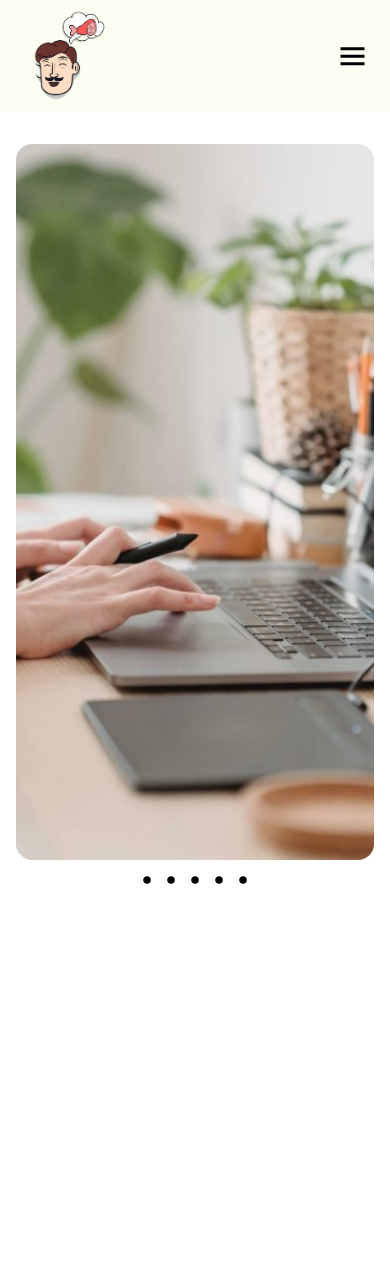
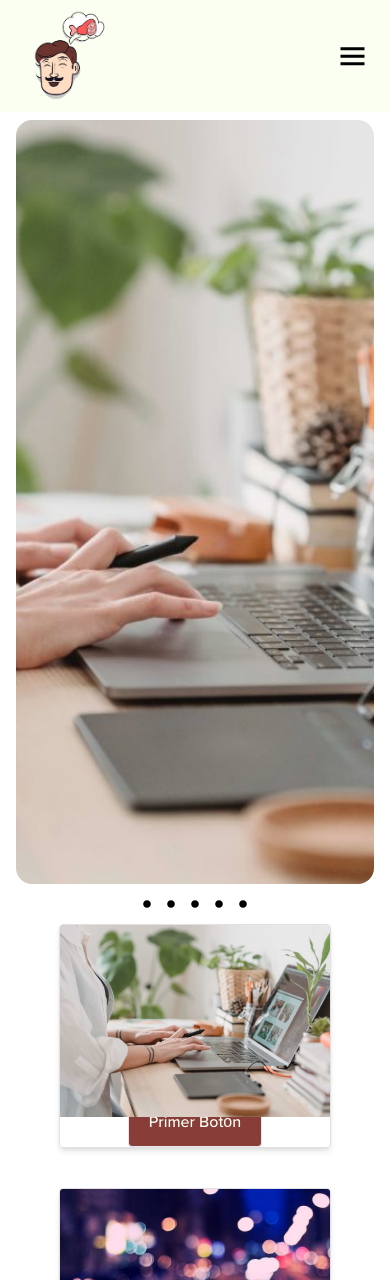
Before and after one commit to Zewuck/DejaFood, a React (Vite) app: page / in a window 390 px wide. Shown: the top 1280 px of the page. Before the commit the page ends 900 px from the top, so only its background shows below. Built offline with nearby package versions, Linux system fonts and the light colour scheme.

Commit message:
Tarjetas terminadas totalmente disponibles como componentes

```diff
--- a/src/App.tsx
+++ b/src/App.tsx
@@ -1,7 +1,7 @@
 import React from "react";
 import { Navbar } from "./components/Navbar";
 import { MarginTop } from "./components/MarginTop";
-import { Carrousel } from "./components/Carrousel";
+import { Body } from "./components/Body";
 import "./index.css";
 import './style.css'
 
@@ -10,7 +10,7 @@ function App() {
         <>
             <Navbar />
             <MarginTop />
-            <Carrousel />
+            <Body />
         </>
     );
 }
--- /dev/null
+++ b/src/components/Body.tsx
@@ -0,0 +1,17 @@
+import { Carrousel } from "./Carrousel";
+import  Cards  from "./Cards";
+import CardSecondRow from "./CardSecondRow";
+
+
+
+export function Body() {
+    return (
+        <>
+            <body>
+                <Carrousel />
+                <Cards/>
+                <CardSecondRow />
+            </body>
+        </>
+    );
+}
--- /dev/null
+++ b/src/components/Button.tsx
@@ -0,0 +1,18 @@
+import React from "react";
+
+
+type Props = {
+    contentButton: string
+}
+
+const Button:React.FC<Props> = (props) => {
+
+
+    return (
+        <button className="font-normal px-5 py-3 rounded border hover:border-transparent text-cake hover:text-cake-200 bg-brown-200 hover:bg-brown active:bg-brown-200 transition delay-0 ease-in">
+            {props.contentButton ? props.contentButton : 'Mas Información'}
+        </button>
+    );
+}
+
+export default Button;
--- /dev/null
+++ b/src/components/Card.tsx
@@ -0,0 +1,41 @@
+import React from "react";
+import Button from "./Button";
+
+type Props = {
+    img: string;
+    title: string;
+    ds: string;
+    contentButton: string;
+};
+
+const Card: React.FC<Props> = (props) => {
+    return (
+        <>
+            <div className="w-full min-h-full flex flex-col items-center justify-start overflow-hidden rounded border border-solid border-[#e1e1e1] shadow-md">
+                <figure className="flex min-w-full h-full items-center justify-center relative">
+                    <div
+                        className="bg-cover h-auto min-h-48 min-w-full absolute left-0 right-0 top-0 bottom-0"
+                        style={{
+                            backgroundImage: `url(${props.img})`,
+                        }}
+                    />
+                </figure>
+                <div className="lg:mt-44 lg:py-5 lg:px-14 flex gap-12 items-center justify-between flex-grow flex-col">
+                    <div className="p-5 inline-block text-center justify-center">
+                        <h4 className="mb-3 font-bold text-2xl leading-normal border-box block">
+                            {props.title}
+                        </h4>
+                        <p className="mb-3 leading-normal border-box block text-base">
+                            {props.ds}
+                        </p>
+                    </div>
+                    <div>
+                        <Button contentButton={props.contentButton}/>
+                    </div>
+                </div>
+            </div>
+        </>
+    );
+};
+
+export default Card;
--- /dev/null
+++ b/src/components/CardSecondRow.tsx
@@ -0,0 +1,37 @@
+import React from "react";
+import Card from "./Card";
+import { useContext } from "react";
+import { InfoContext } from "../context/InfoContext";
+
+const CardSecondRow = () => {
+    const image = useContext(InfoContext);
+
+    return (
+        <>
+            <section className="justify-center w-full h-full px-[10%] lg:pt-2 ">
+                <div className="grid gap-x-1 lg:grid-cols-2 h-full w-full">
+                    <div className="w-full h-full p-5">
+                        <article className="flex">
+                            <Card
+                                img={image.image2}
+                                title="8KG En 2 Meses¡¡"
+                                ds="Se escucha increible pero es cierto, ¡Puedes obtener estos resultados"
+                            />
+                        </article>
+                    </div>
+                    <div className="w-full h-full p-5">
+                        <article className="flex">
+                            <Card
+                                img={image.image1}
+                                title="Hola cuarto Titulo"
+                                ds="cuarta descripcionm"
+                            />
+                        </article>
+                    </div>
+                </div>
+            </section>
+        </>
+    );
+};
+
+export default CardSecondRow;
--- /dev/null
+++ b/src/components/Cards.tsx
@@ -0,0 +1,39 @@
+import React from "react";
+import Card from "./Card";
+import { useContext } from "react";
+import { InfoContext } from "../context/InfoContext";
+
+const Cards = () => {
+    const { image1, image2 } = useContext(InfoContext);
+
+    return (
+        <>
+            <section className="justify-center w-full h-full px-[10%] lg:pt-2 ">
+                <div className="grid gap-x-1 lg:grid-cols-2 h-full w-full">
+                    <div className="w-full h-full p-5">
+                        <article className="flex">
+                            <Card
+                                img={image1}
+                                title="Hola Primer Titulo"
+                                ds="Primera descripcionm"
+                                contentButton="Primer Botón"
+                            />
+                        </article>
+                    </div>
+                    <div className="w-full h-full p-5">
+                        <article className="flex">
+                            <Card
+                                img={image2}
+                                title="Hola Segundo Titulo"
+                                ds="Segunda descripcionm"
+                                contentButton="Segundo Botón"
+                            />
+                        </article>
+                    </div>
+                </div>
+            </section>
+        </>
+    );
+};
+
+export default Cards;
--- a/src/components/Carrousel.tsx
+++ b/src/components/Carrousel.tsx
@@ -29,25 +29,25 @@ export function Carrousel() {
 
     const [currentIndex, setCurrentIndex] = useState(0);
 
-    const prevSlide = ():void => {
+    const prevSlide = (): void => {
         const isFirstSlide = currentIndex === 0;
         const newIndex = isFirstSlide ? slides.length - 1 : currentIndex - 1;
         setCurrentIndex(newIndex);
     };
 
-    const nextSlide = ():void => {
+    const nextSlide = (): void => {
         const isLastSlide = currentIndex === slides.length - 1;
         const newIndex = isLastSlide ? 0 : currentIndex + 1;
         setCurrentIndex(newIndex);
     };
 
-    const goToSlide = (slideIndex:number):void => {
+    const goToSlide = (slideIndex: number): void => {
         setCurrentIndex(slideIndex);
     };
 
     return (
         <>
-            <div className="max-w-[1400px] h-[780px] w-full m-auto py-8 px-4 relative group">
+            <div className="max-w-[1400px] h-[780px] w-full m-auto mb-3 py-2 px-4 relative group">
                 <div
                     style={{
                         backgroundImage: `url(${slides[currentIndex].url})`,
--- a/src/components/Nav.tsx
+++ b/src/components/Nav.tsx
@@ -1,4 +1,5 @@
 import { Logo32 } from "./Logo"
+import Button from "./Button"
 
 export function Nav() {
     return (
@@ -35,9 +36,7 @@ export function Nav() {
                                 <div className="w-1/3">
                                     <div className="h-full flex justify-end items-center">
                                         <div>
-                                            <button className="font-normal px-5 py-3 rounded border hover:border-transparent text-cake hover:text-cake-200 bg-brown-200 hover:bg-brown active:bg-brown-200">
-                                                A tu Hogar
-                                            </button>
+                                            <Button contentButton='A tu Hogar'/>
                                         </div>
                                     </div>
                                 </div>
--- /dev/null
+++ b/src/context/InfoContext.tsx
@@ -0,0 +1,29 @@
+import React, { createContext, ReactNode } from "react"
+import img1 from '../Images/img1.jpg'
+import img2 from '../Images/img2.jpg'
+
+type Images = {
+    image1: string;
+    image2: string;
+}
+
+export const InfoContext = createContext<Images>({ image1: img1, image2: img2 })
+type InfoContextProviderProps = {
+    children: ReactNode;
+}
+
+export function InfoContextProvider(props: InfoContextProviderProps) {
+
+
+    const images:Images = {
+        image1: img1,
+        image2: img2
+    }
+    return(
+        <InfoContext.Provider value={images}>
+            {props.children}
+        </InfoContext.Provider>
+    )
+}
+
+export default InfoContext
--- /dev/null
+++ b/src/images.d.ts
@@ -0,0 +1,4 @@
+declare module "*.jpg" {
+    const value: any;
+    export = value;
+}
--- a/src/main.tsx
+++ b/src/main.tsx
@@ -2,9 +2,12 @@ import React from 'react'
 import ReactDOM from 'react-dom/client'
 import App from './App.tsx'
 import "./index.css"
+import {InfoContextProvider} from './context/InfoContext.tsx'
 
 ReactDOM.createRoot(document.getElementById('root')!).render(
   <React.StrictMode>
-    <App />
+    <InfoContextProvider>
+      <App />
+    </InfoContextProvider>
   </React.StrictMode>,
 )
--- a/tsconfig.json
+++ b/tsconfig.json
@@ -5,6 +5,7 @@
     "lib": ["ES2020", "DOM", "DOM.Iterable"],
     "module": "ESNext",
     "skipLibCheck": true,
+
 
     /* Bundler mode */
     "moduleResolution": "bundler",
@@ -21,5 +22,5 @@
     "noFallthroughCasesInSwitch": true
   },
   "include": ["src"],
-  "references": [{ "path": "./tsconfig.node.json" }]
+  "references": [{ "path": "./tsconfig.node.json" }],
 }
```
